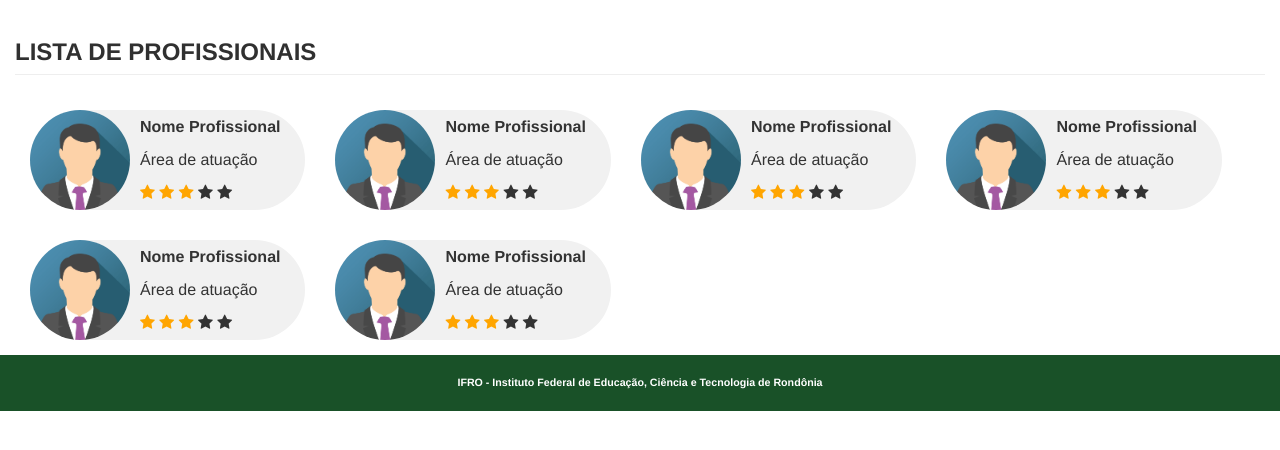
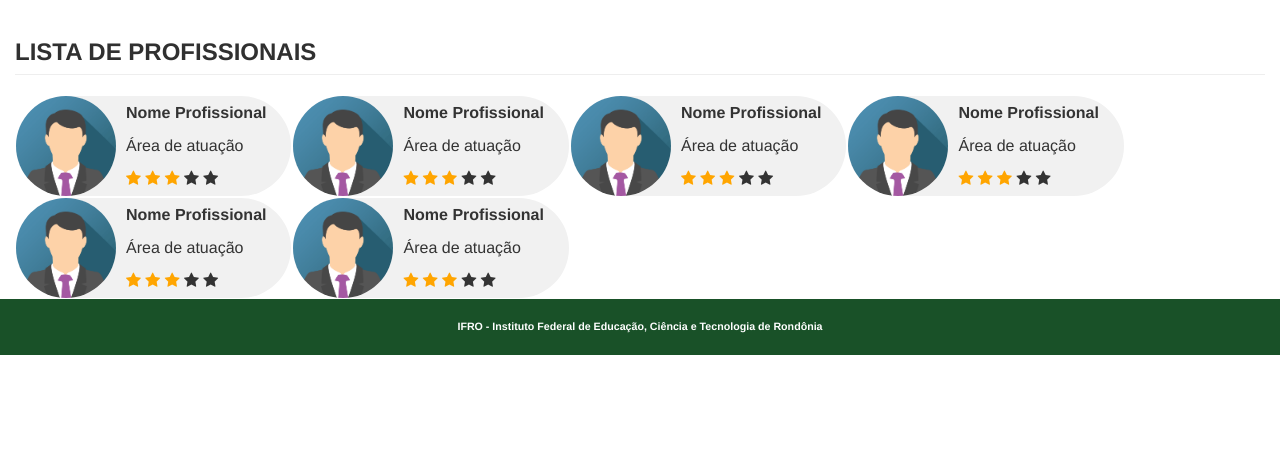
Before and after one commit to kaiserthiago/contratou, a Django app: page /contratou/profissionais/ in a window 1280 px wide. Shown: the part 51-501 px from the top of the page. Run offline with Django 3.2, Linux system fonts and the light colour scheme; some libraries are stand-ins or nearby versions.

Commit message:
new prof

```diff
--- a/static/css/layout.css
+++ b/static/css/layout.css
@@ -81,7 +81,7 @@ h4 {
     border-radius: 50px;
     background-color: #f1f1f1;
     float: left;
-    margin: 15px;
+    margin:1px;
 }
 
 .chip img {
```
